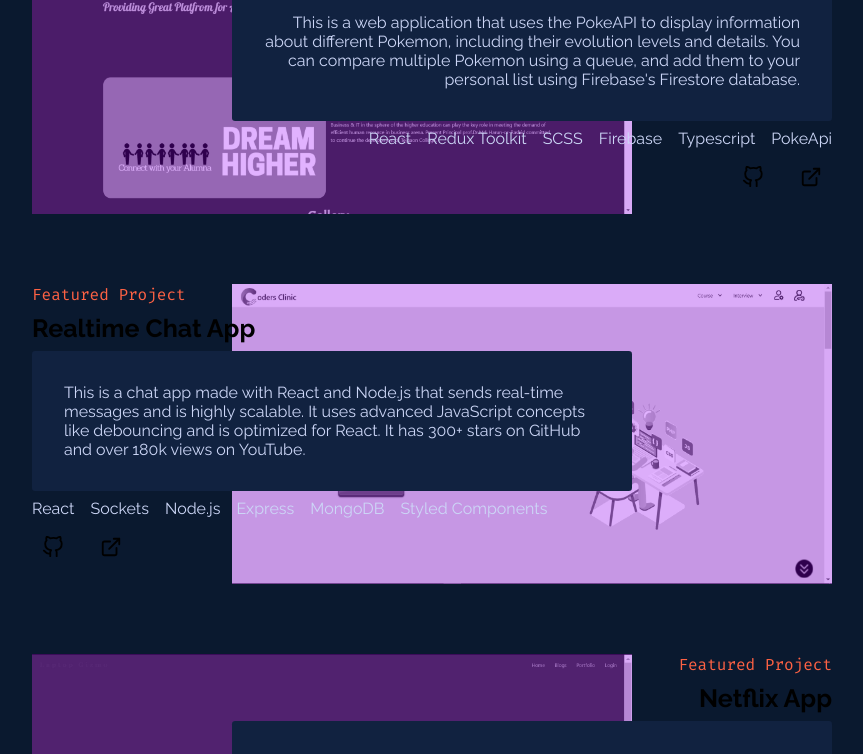
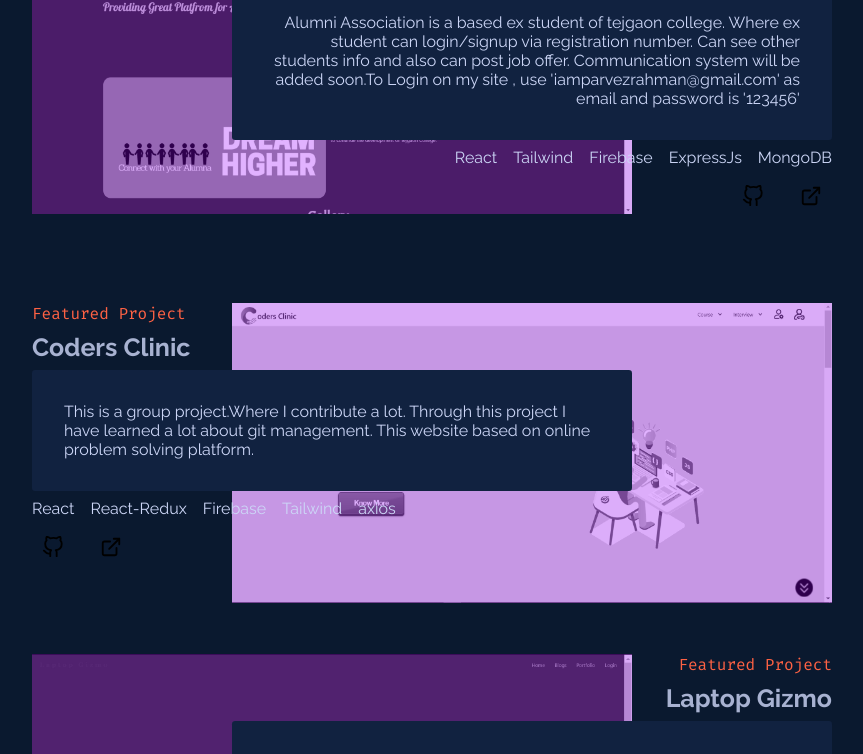
Before and after one commit to Parvez-Rahman100/next-portfolio, a Next.js app: page / in a window 1280 px wide. Shown: the part 1878-2632 px from the top of the page, without its empty margins (208-1071 px from the left). Built offline with nearby package versions, Linux system fonts and the light colour scheme.

Commit message:
project sections updated

```diff
--- a/src/scss/sections/_projects.scss
+++ b/src/scss/sections/_projects.scss
@@ -79,7 +79,7 @@
         }
         &-title {
           width: max-content;
-          color: var(--lightest-slate);
+          color: var(--lighter-slate);
           font-size: var(--txlarge);
           font-family: var(--raleway);
           cursor: pointer;
--- a/src/sections/Projects.tsx
+++ b/src/sections/Projects.tsx
@@ -7,59 +7,45 @@
   const projectsData = [
     {
       image: "/project1.png",
-      projectName: "Pokedex",
-      projectLink: "https://netlify.com",
+      projectName: "Alumni Association",
+      projectLink: "https://alumni-association-4e4ae.web.app/",
       projectDescription:
-        "This is a web application that uses the PokeAPI to display information about different Pokemon, including their evolution levels and details. You can compare multiple Pokemon using a queue, and add them to your personal list using Firebase's Firestore database.",
-      projectTech: [
-        "React",
-        "Redux Toolkit",
-        "SCSS",
-        "Firebase",
-        "Typescript",
-        "PokeApi",
-      ],
+        "Alumni Association is a based ex student of tejgaon college. Where ex student can login/signup via registration number. Can see other students info and also can post job offer. Communication system will be added soon.To Login on my site , use 'iamparvezrahman@gmail.com' as email and password is '123456'",
+      projectTech: ["React", "Tailwind", "Firebase", "ExpressJs", "MongoDB"],
       projectExternalLinks: {
-        github: "",
-        externalLink: "",
+        github: "https://github.com/Parvez-Rahman100/alumni-association-client",
+        externalLink: "https://alumni-association-4e4ae.web.app/",
       },
     },
     {
       image: "/project2.png",
-      projectName: "Realtime Chat App",
-      projectLink: "https://netlify.com",
+      projectName: "Coders Clinic",
+      projectLink: "https://coders-clinic-fc76f.web.app/",
       projectDescription:
-        "This is a chat app made with React and Node.js that sends real-time messages and is highly scalable. It uses advanced JavaScript concepts like debouncing and is optimized for React. It has 300+ stars on GitHub and over 180k views on YouTube.",
-      projectTech: [
-        "React",
-        "Sockets",
-        "Node.js",
-        "Express",
-        "MongoDB",
-        "Styled Components",
-      ],
+        "This is a group project.Where I contribute a lot. Through this project I have learned a lot about git management. This website based on online problem solving platform.",
+      projectTech: ["React", "React-Redux", "Firebase", "Tailwind", "axios"],
       projectExternalLinks: {
-        github: "",
-        externalLink: "",
+        github: "https://github.com/akilinjamam/coders-clinic",
+        externalLink: "https://coders-clinic-fc76f.web.app/",
       },
     },
     {
       image: "/project3.png",
-      projectName: "Netflix App",
-      projectLink: "https://netlify.com",
+      projectName: "Laptop Gizmo",
+      projectLink: "https://laptop-gizmo.web.app/",
       projectDescription:
-        "I made a Netflix copy with TMBD Api. It has infinite scrolling and lets you watch movies by genre. You can also add movies to your favorites list.",
+        "It's a tools website where you will find different parts of laptop which you can buy.Login, Registration via email password or social login(google).Both users and admin will be able to access the dashboard. Admin can add new product, manage users, delete products.",
       projectTech: [
         "React",
         "Node.js",
         "Firebase",
         "MongoDB",
         "Express",
-        "Redux Toolkit",
+        "Tailwind",
       ],
       projectExternalLinks: {
-        github: "",
-        externalLink: "",
+        github: "https://github.com/Parvez-Rahman100/laptop-gizmo-client",
+        externalLink: "https://laptop-gizmo.web.app/",
       },
     },
   ];
@@ -123,6 +109,7 @@
                   <ul className="project-info-links">
                     <li className="project-info-links-item">
                       <Link
+                        target="_blank"
                         href={projectExternalLinks.github}
                         className="project-info-links-item-link"
                       >
@@ -131,6 +118,7 @@
                     </li>
                     <li className="project-info-links-item">
                       <Link
+                        target="_blank"
                         href={projectExternalLinks.externalLink}
                         className="project-info-links-item-link"
                       >
```
